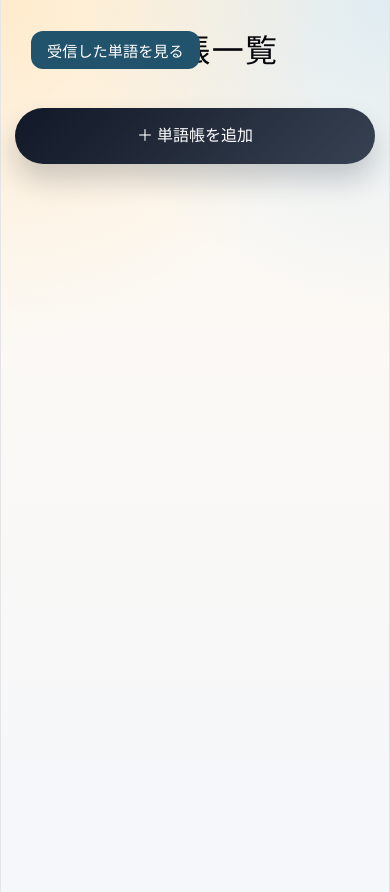
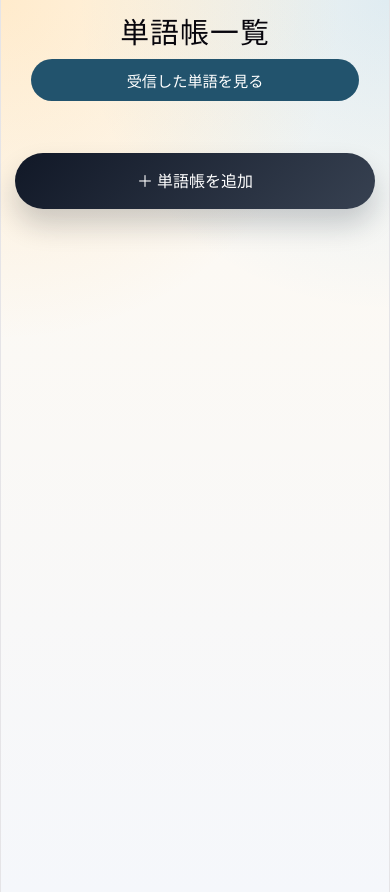
Before and after one commit to i-nayu/WebTan, a React (Vite) app in the folder project/: page / in a window 390 px wide. Built offline with nearby package versions, Linux system fonts and the light colour scheme.

Commit message:
Done
スマホようのUI改善

```diff
--- a/project/src/Pages/BookList/BookList.module.css
+++ b/project/src/Pages/BookList/BookList.module.css
@@ -1,5 +1,3 @@
-/* ミントが変えるとこ */
-
 .container {
 	min-height: 100vh;
 	padding: 32px 20px 40px;
@@ -11,31 +9,54 @@
 }
 
 .header {
-  position: relative; /* 子要素の絶対配置の基準にする */
   display: flex;
   align-items: center;
-  justify-content: center; /* 基本的に中央に寄せる */
-  min-height: 60px; /* 必要に応じて高さを確保 */
+  justify-content: space-between; /* 💡 ボタンとタイトルを左右の両端に振り分ける */
+  min-height: 60px;
+  padding: 0 16px; /* 左右に少し余白を作る */
+  margin-bottom: 24px;
 }
 
 .reviewButton {
-  position: absolute; /* ヘッダー全体の流れから浮かせる */
-  left: 16px;        /* 左端から少し余白をあける */
+  /* ❌ position: absolute; と left: 16px; を完全に削除 */
   background-color: #22536d;
   color: white;
+  padding: 10px 18px;
+  border-radius: 999px;
+  border: none;
+  font-weight: 700;
+  cursor: pointer;
+  white-space: nowrap; /* 💡 ボタン内の文字が途中で勝手に改行されるのを防ぐ */
 }
 
+/* タイトルの位置を微調整 */
 .title {
-  font-size: 24px;   /* サイズはお好みで */
   margin: 0;
-  text-align: center;
+  font-size: clamp(1.8rem, 3vw, 2.5rem);
+  font-weight: 800;
+  letter-spacing: 0.04em;
 }
 
-.title {
-	margin: 0;
-	font-size: clamp(2rem, 3vw, 3rem);
-	font-weight: 800;
-	letter-spacing: 0.04em;
+/* --- スマホ用のレスポンシブ対応 --- */
+@media (max-width: 640px) {
+  .header {
+    flex-direction: column; /* 💡 スマホでは強制的に縦並びにする */
+    align-items: center;    /* 中央揃え */
+    gap: 16px;              /* ボタンとタイトルの間に隙間を作る */
+    min-height: auto;
+  }
+
+  /* スマホの時はボタンを下に持っていきたい場合はこれ（お好みで） */
+  .reviewButton {
+    order: 2;
+    width: 100%; /* スマホ画面でボタンを押しやすく横いっぱいに広げる（お好みで消してもOK） */
+    text-align: center;
+  }
+
+  .title {
+    order: 1;
+    font-size: 1.8rem;
+  }
 }
 
 .formTitle {
--- a/project/src/Pages/BookList/BookList.tsx
+++ b/project/src/Pages/BookList/BookList.tsx
@@ -707,16 +707,16 @@ const WordBookList: React.FC = () => {
 
                             <div className={styles.formButtons}>
                                 <button
+                                    className={styles.primaryButton}
+                                    onClick={handleAddBook}
+                                >
+                                    追加する
+                                </button>
+                                <button
                                     className={styles.secondaryButton}
                                     onClick={handleCloseAddModal}
                                 >
                                     キャンセル
-                                </button>
-                                <button
-                                    className={styles.primaryButton}
-                                    onClick={handleAddBook}
-                                >
-                                    追加する
                                 </button>
                             </div>
                         </div>
--- a/project/src/Pages/CardList/CardList.tsx
+++ b/project/src/Pages/CardList/CardList.tsx
@@ -880,11 +880,11 @@ const CardList: React.FC = () => {
                     </label>
 
                     <div className={styles.formButtons}>
+                        <button className={styles.primaryButton} onClick={handleAddCard}>
+                            追加する
+                        </button>
                         <button className={styles.secondaryButton} onClick={handleCloseAddForm}>
                             キャンセル
-                        </button>
-                        <button className={styles.primaryButton} onClick={handleAddCard}>
-                            追加する
                         </button>
                     </div>
                 </div>
```
Lines whose indentation alone changed are shown as unchanged.
